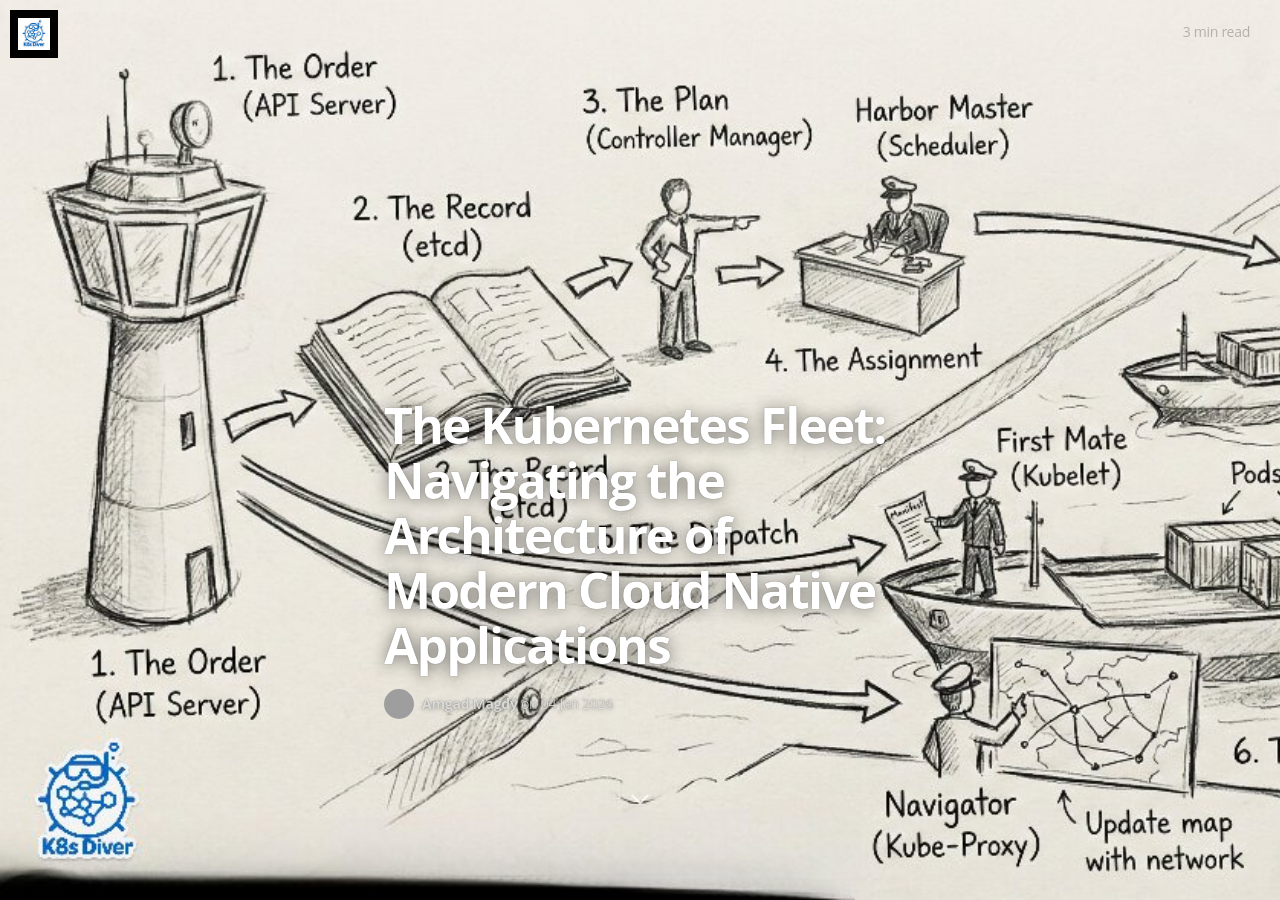
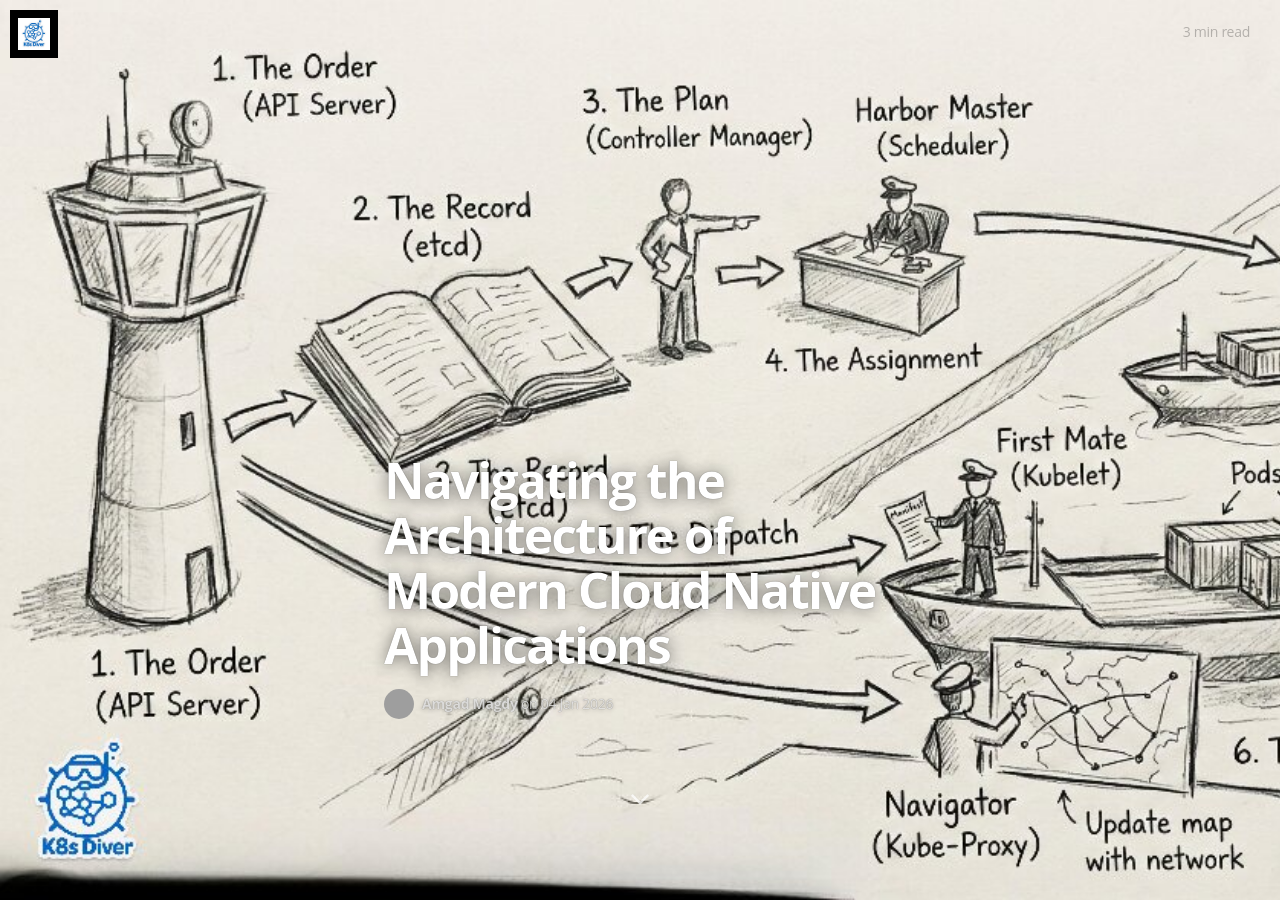
Before and after one commit to k8sdiver/k8sdiver.github.io, a Jekyll site: the page built from _posts/2026-01-04-The-Kubernetes-Fleet.markdown, in a window 1280 px wide and 900 px high. Built offline with Jekyll 4.4.1, drawn with Linux system fonts in a browser that asks for light colours; nearby versions of some CDN libraries; some web fonts are replaced; grey boxes are pictures that could not be loaded.

Commit message:
Update 2026-01-04-The-Kubernetes-Fleet.markdown

```diff
--- a/_posts/2026-01-04-The-Kubernetes-Fleet.markdown
+++ b/_posts/2026-01-04-The-Kubernetes-Fleet.markdown
@@ -1,8 +1,8 @@
 ---
 layout: post
-title:  "The Kubernetes Fleet: Navigating the Architecture of Modern Cloud Native Applications"
-date:   2026-01-04 02:00:00
-categories: jekyll update
+title:  "Navigating the Architecture of Modern Cloud Native Applications"
+date:   2026-01-04 01:52:00
+categories: Kubernetes 101
 tags: featured
 image: /assets/article_images/post-1.jpg
 ---
```
